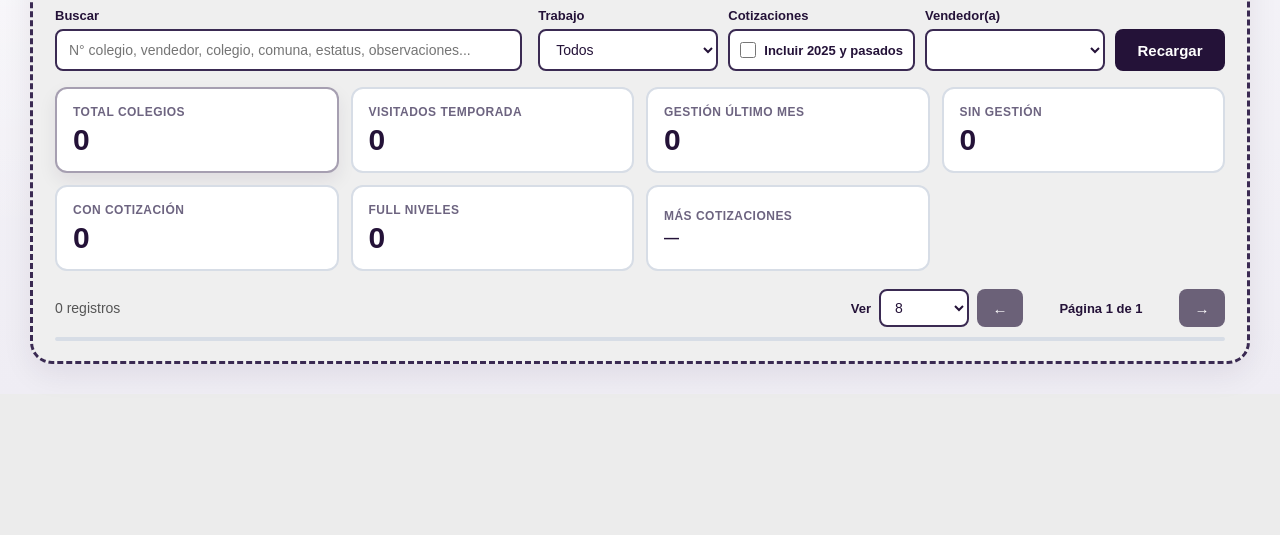
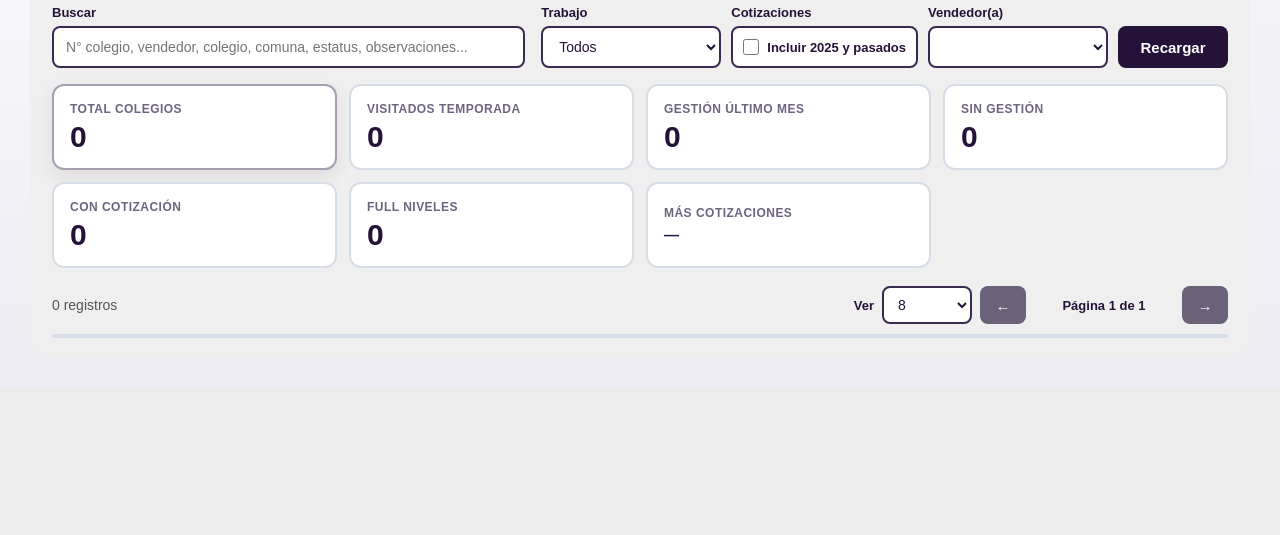
Before and after one commit to sistemas-raitrai/Ventas-RTv1.0, a plain HTML site: page cartera.html in a window 1280 px wide. Shown: the part 265-800 px from the top of the page. Drawn offline with Linux system fonts and the light colour scheme; no server answers.

Commit message:
Update cartera.html

```diff
--- a/cartera.html
+++ b/cartera.html
@@ -14,7 +14,8 @@
 
     .cartera-panel{
       background:#efefef;
-      border:3px dashed var(--line);
+      border:none;
+      box-shadow:none;
       padding:20px 22px;
     }
 
```
